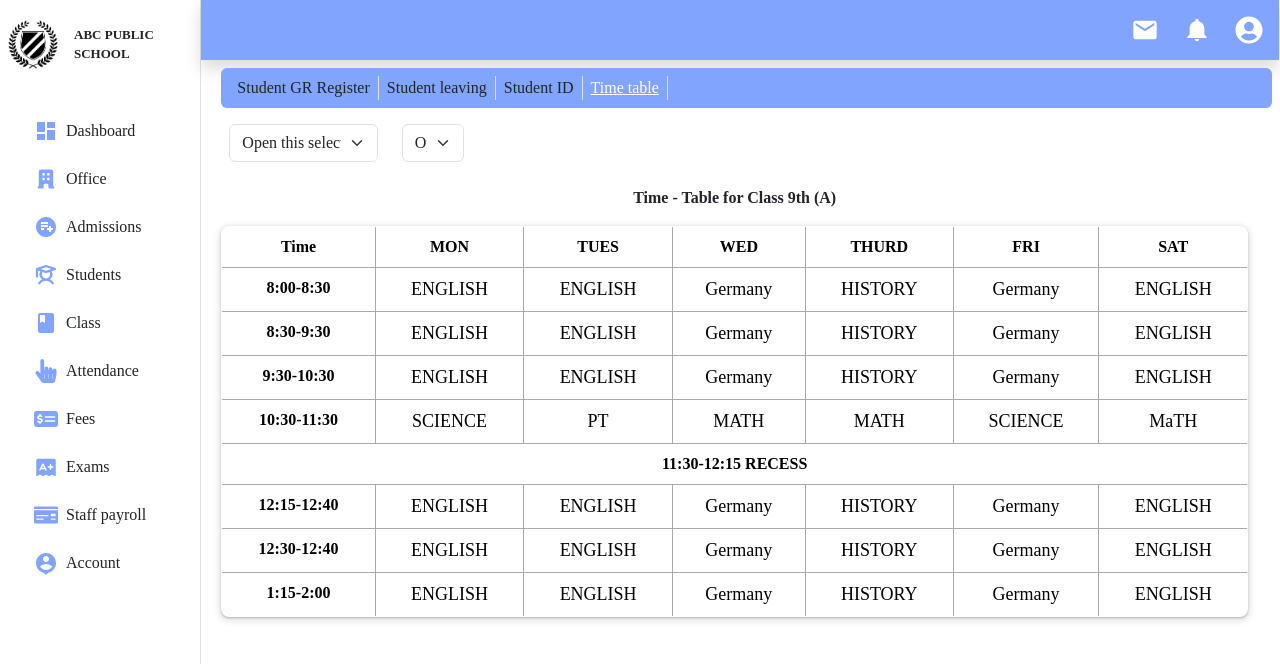
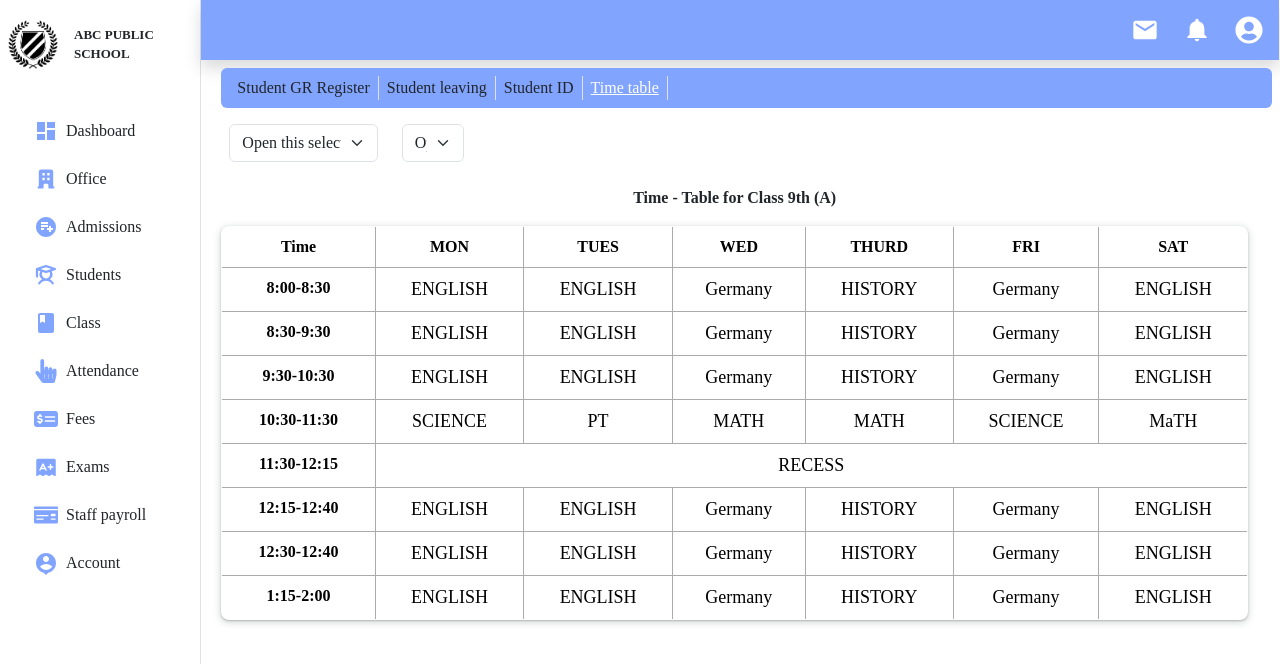
Before and after one commit to tilak9413/school, a React (Vite) app: page /student in a window 1280 px wide. Both pictures are taken after a click on the element "Time table". Shown: the top 664 px of the page. Built offline with nearby package versions, Linux system fonts and the light colour scheme; a web font is replaced by a local one.

Commit message:
table changes done

```diff
--- a/src/components/studentcom/Timetable.jsx
+++ b/src/components/studentcom/Timetable.jsx
@@ -75,7 +75,8 @@ function Timetable() {
 
                   </tr>
                   <tr>
-                    <th scope="row" colSpan={"7"}  >11:30-12:15     RECESS  </th>
+                    <th scope="row">11:30-12:15  </th>
+                    <td  colSpan={"7"}  >RECESS</td>
                   </tr>
                   <tr>
                     <th scope="row">12:15-12:40</th>
```
